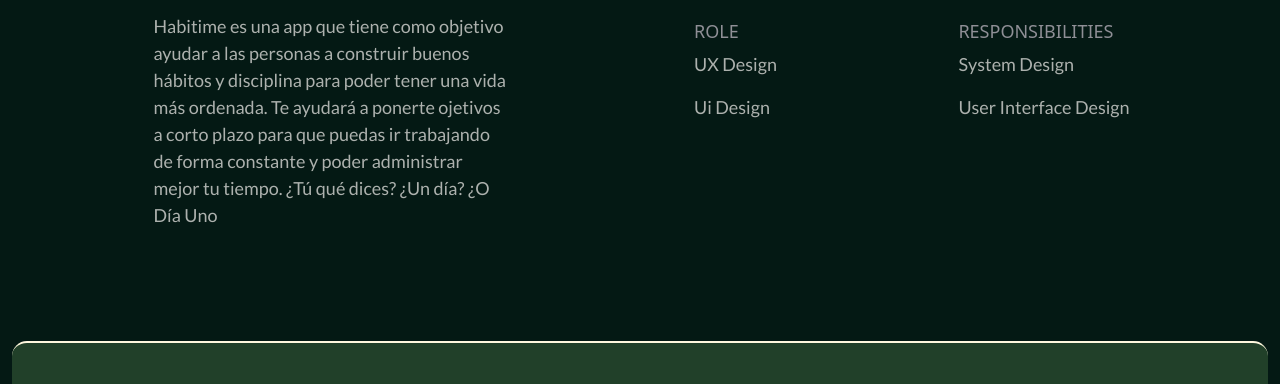
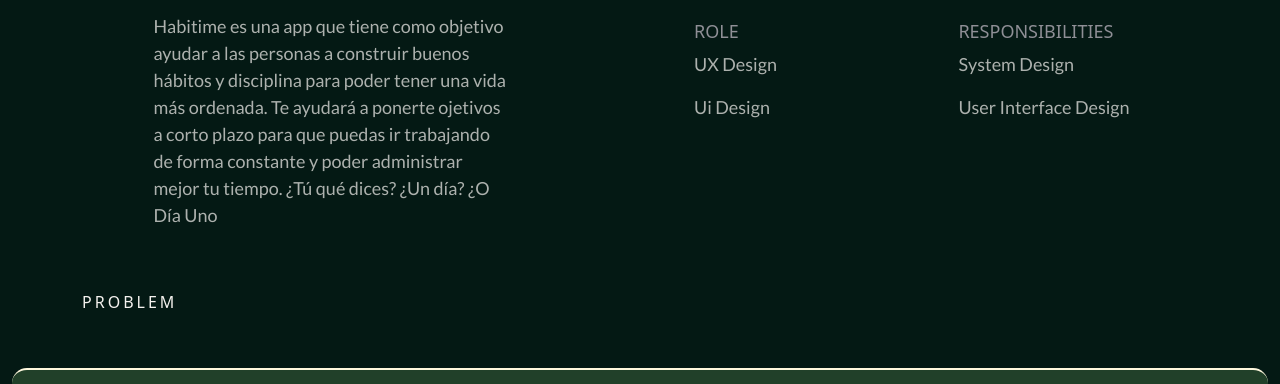
Before and after one commit to juampiAssi/PF_Assirio, a website: page pages/projects.html in a window 1280 px wide. Shown: the part 709-1093 px from the top of the page. Drawn offline with nearby package versions, Linux system fonts and the light colour scheme; files whose address does not match are found by name.

Commit message:
cero un nuevo partials. Section

```diff
--- a/pages/projects.html
+++ b/pages/projects.html
@@ -89,6 +89,14 @@
         </div>
     </main>
 
+    <!-- SECTION -->
+    <section class="container">
+        <div class="row">
+            <h6>PROBLEM</h6>
+        </div>
+    </section>
+
+
     <!-- FOOTER -->
     <div class="container-fluid mt-5">
         <footer class="row text-center d-flex align-items-center footerStyle">
--- /dev/null
+++ b/scss/_section.css
@@ -0,0 +1,4 @@
+/* SECTION: PAGE PROJECTS */
+h6 {
+    letter-spacing: 3px;
+}
--- a/scss/style.scss
+++ b/scss/style.scss
@@ -1,6 +1,7 @@
 @import "variables";
 @import "header";
 @import "main";
+@import "section";
 @import "footer";
 @import "card";
 @import "imgStyles";
```
Also changed, not shown: css/style.css, 1 other file.
